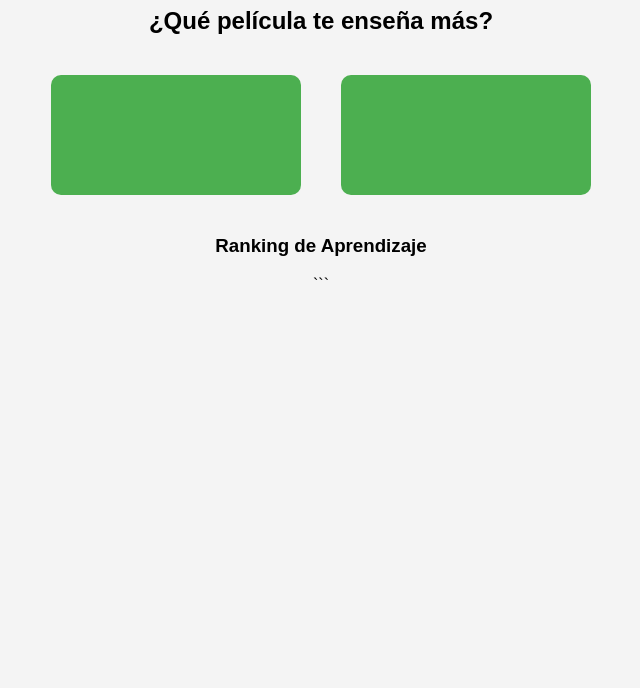
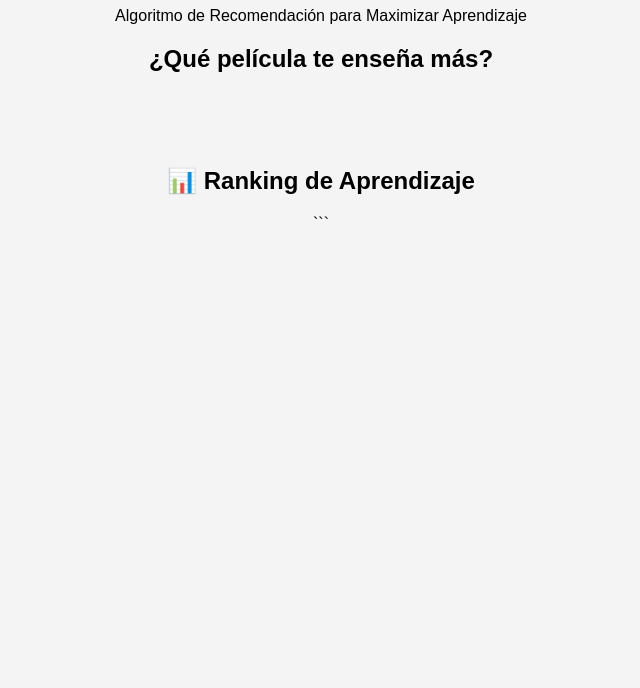
Before and after one commit to TatroWzk/Araque-Leydi_AlgoritmoEmpleo-Practica, a plain HTML site: page index.html in a window 1280 px wide. Shown: the part 112-800 px from the top of the page, without its empty margins (319-959 px from the left). Drawn offline with Linux system fonts and the light colour scheme.

Commit message:
Update index.html

````diff
--- a/index.html
+++ b/index.html
@@ -3,22 +3,37 @@
 <html lang="es">
 <head>
     <meta charset="UTF-8">
-    <title>MovieMash - Películas para Aprender</title>
+    <title>MovieMash | Algoritmo de Aprendizaje</title>
     <link rel="stylesheet" href="styles.css">
 </head>
 <body>
 
 ```
-<h1>🎬 MovieMash</h1>
-<h2>¿Qué película te enseña más?</h2>
+<header>
+    <h1>🎬 MovieMash</h1>
+    <p>Algoritmo de Recomendación para Maximizar Aprendizaje</p>
+</header>
 
-<div class="comparison-container">
-    <button id="movieA" class="movie-button"></button>
-    <button id="movieB" class="movie-button"></button>
-</div>
+<section class="comparison-section">
+    <h2>¿Qué película te enseña más?</h2>
 
-<h3>Ranking de Aprendizaje</h3>
-<ul id="rankingList"></ul>
+    <div class="movie-container">
+        <div class="movie-card" id="cardA" onclick="vote(0)">
+            <img id="imgA" src="" alt="">
+            <h3 id="titleA"></h3>
+        </div>
+
+        <div class="movie-card" id="cardB" onclick="vote(1)">
+            <img id="imgB" src="" alt="">
+            <h3 id="titleB"></h3>
+        </div>
+    </div>
+</section>
+
+<section class="ranking-section">
+    <h2>📊 Ranking de Aprendizaje</h2>
+    <ul id="rankingList"></ul>
+</section>
 
 <script src="script.js"></script>
 ```
````
